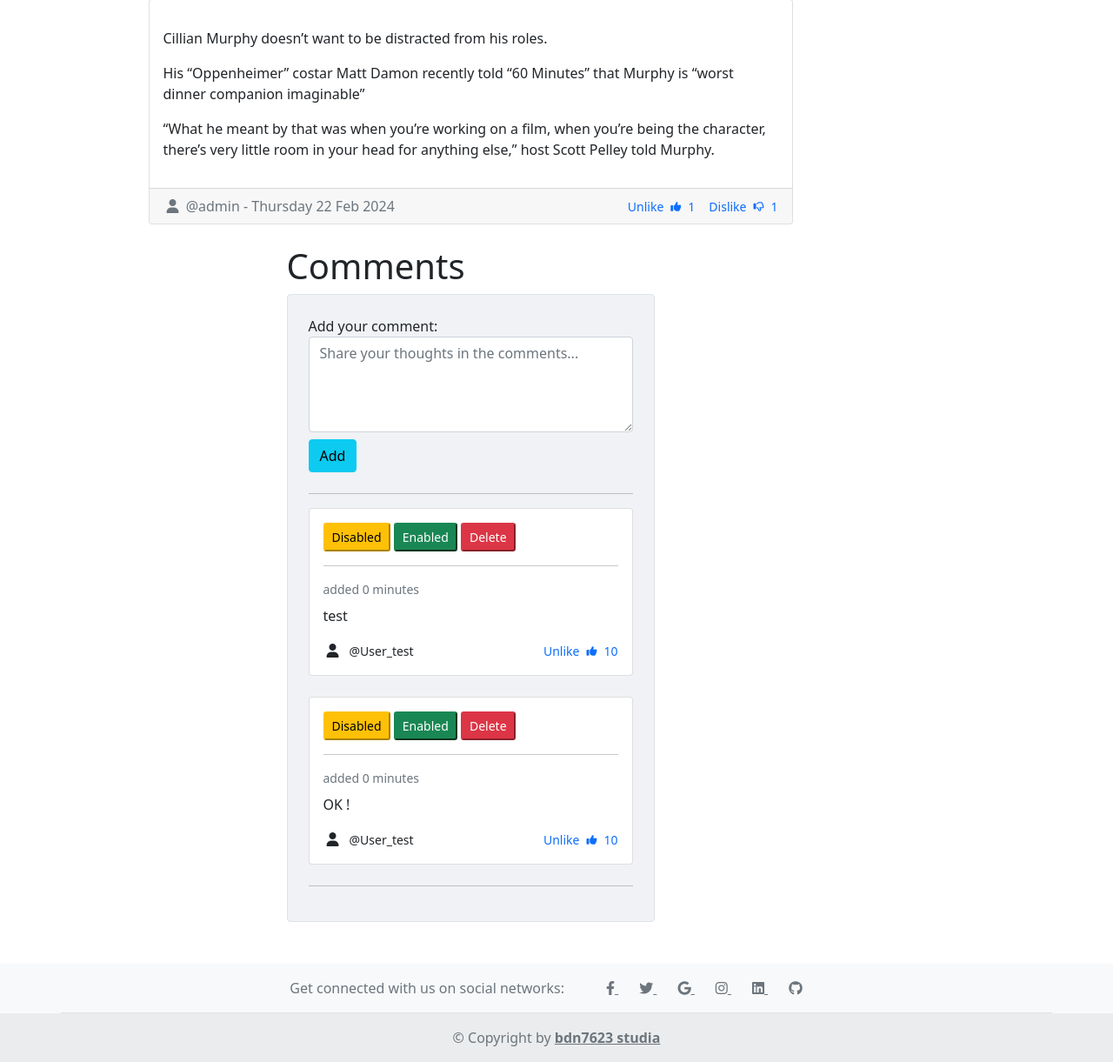
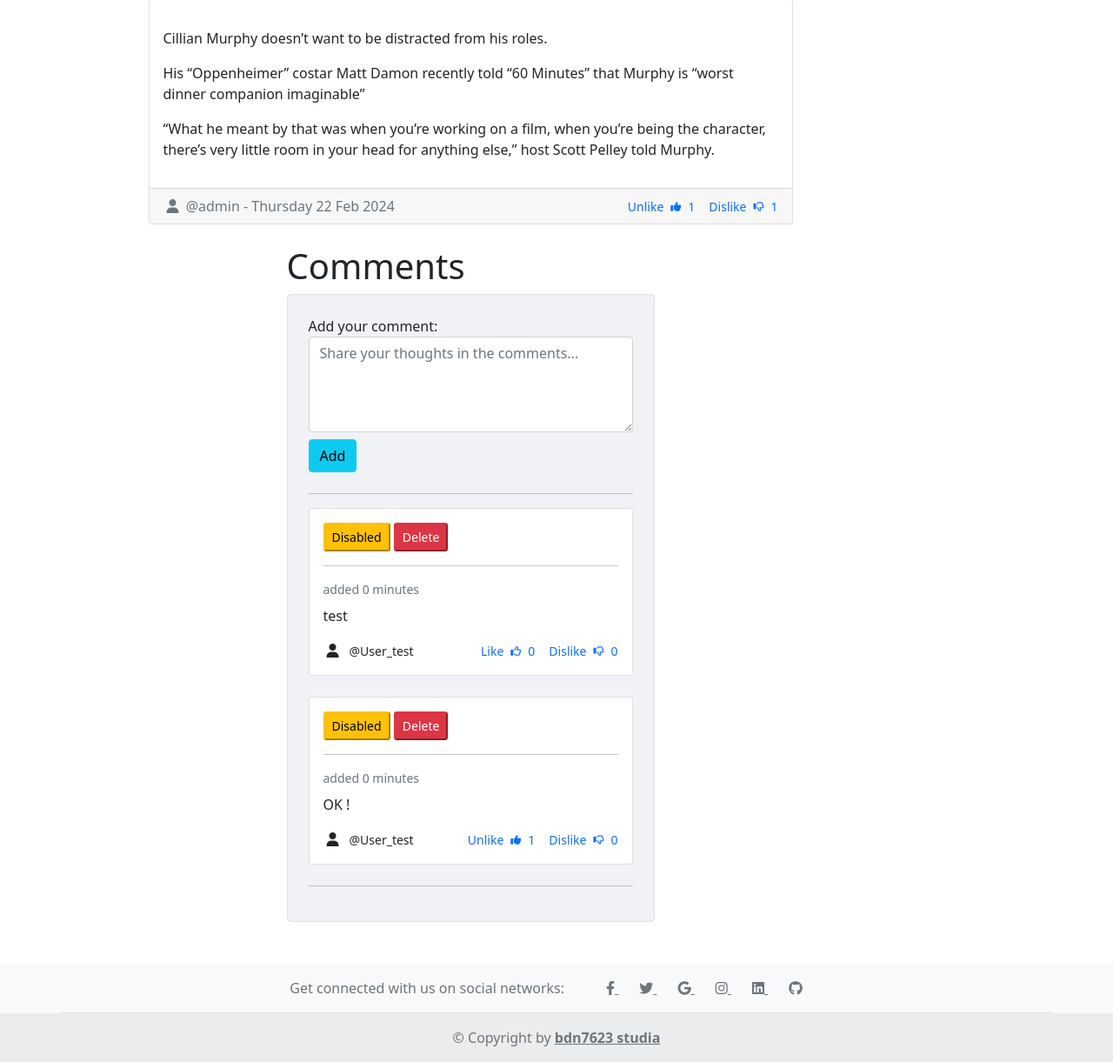
Before and after one commit to bdn7623/Django_site_AN_1, a Django app: a page that uses templates/base/nav/_header.html in a window 1280 px wide. Shown: the part 677-1898 px from the top of the page at 87% size. Run offline with Django 5.2, Linux system fonts and the light colour scheme; a user stored in the database is signed in; data comes from the database, SQL or seed files in the repository; both versions use the stored data as it was after the commit; data that the repository does not hold is empty.

Commit message:
Blog.app: added scroll to, coments(like, dislike, delete, enable\disable)

```diff
--- a/blog/models.py
+++ b/blog/models.py
@@ -121,6 +121,12 @@ class Comment(models.Model):
     def __str__(self):
         return f'{self.author} - {self.post.title}'
 
+    def is_liked_by(self, user):
+        return self.likes.filter(user=user).exists()
+
+    def is_disliked_by(self, user):
+        return self.dislikes.filter(user=user).exists()
+
 
 class CommentLike(models.Model):
     """
--- a/blog/urls.py
+++ b/blog/urls.py
@@ -12,4 +12,8 @@ urlpatterns = [
     path('post/<int:post_id>/like/', like_post, name='post_like'),
     path('post/<int:post_id>/dislike/', dislike_post, name='post_dislike'),
     path('post/<int:post_id>/add_comment/', add_comment, name='add_comment'),
+    path('comment/<int:comment_id>/like/', like_comment, name='comment_like'),
+    path('comment/<int:comment_id>/dislike/', dislike_comment, name='comment_dislike'),
+    path('delete-comment/<int:comment_id>/', delete_comment, name='delete_comment'),
+    path('toggle_comment_active/<int:comment_id>/', toggle_comment_active, name='toggle_comment_active')
 ]
--- a/blog/views.py
+++ b/blog/views.py
@@ -1,10 +1,11 @@
 import re
 
-from django.contrib.auth.decorators import login_required
+from django.contrib.auth.decorators import login_required, user_passes_test
+from django.http import HttpResponseRedirect
 from django.shortcuts import render, get_object_or_404, redirect
 from django.db.models import Q
 
-from .models import Post, PostLike, PostDislike
+from .models import Post, PostLike, PostDislike, Comment, CommentLike, CommentDislike
 from .utils import paginate_objects
 
 from .forms import CommentForm
@@ -144,7 +145,7 @@ def like_post(request, post_id):
         if post.is_disliked_by(request.user):
             dislike = post.dislikes.get(user=request.user)
             dislike.delete()
-    return redirect(post.get_absolute_url())
+    return HttpResponseRedirect(f'{post.get_absolute_url()}#postlikeDislike')
 
 
 @login_required
@@ -169,7 +170,7 @@ def dislike_post(request, post_id):
         if post.is_liked_by(request.user):
             like = post.likes.get(user=request.user)
             like.delete()
-    return redirect(post.get_absolute_url())
+    return HttpResponseRedirect(f'{post.get_absolute_url()}#postlikeDislike')
 
 
 @login_required
@@ -192,4 +193,59 @@ def add_comment(request, post_id):
             new_comment.post = post
             new_comment.author = request.user
             new_comment.save()
-    return redirect(post.get_absolute_url())
+    return HttpResponseRedirect(f'{post.get_absolute_url()}#postAdd')
+
+
+@login_required
+def like_comment(request, comment_id):
+    comment = get_object_or_404(Comment, id=comment_id)
+
+    if comment.is_liked_by(request.user):
+        like = comment.likes.get(user=request.user)
+        like.delete()
+    else:
+        CommentLike.objects.create(comment=comment, user=request.user)
+        if comment.is_disliked_by(request.user):
+            dislike = comment.dislikes.get(user=request.user)
+            dislike.delete()
+    return HttpResponseRedirect(f'{comment.post.get_absolute_url()}#commentLike{comment.id}')
+
+
+@login_required
+def dislike_comment(request, comment_id):
+    comment = get_object_or_404(Comment, id=comment_id)
+
+    if comment.is_disliked_by(request.user):
+        dislike = comment.dislikes.get(user=request.user)
+        dislike.delete()
+    else:
+        CommentDislike.objects.create(comment=comment, user=request.user)
+        if comment.is_liked_by(request.user):
+            like = comment.likes.get(user=request.user)
+            like.delete()
+    return HttpResponseRedirect(f'{comment.post.get_absolute_url()}#commentLike{comment.id}')
+
+
+@login_required
+@user_passes_test(lambda user: user.is_superuser)
+def delete_comment(request, comment_id):
+    comment = get_object_or_404(Comment, id=comment_id)
+    comment.delete()
+    return HttpResponseRedirect(f'{comment.post.get_absolute_url()}#comments')
+"""
+@login_required
+def toggle_comment_active(request, comment_id):
+    comment = get_object_or_404(Comment, id=comment_id)
+    if request.user == comment.author or comment.usr.is_superuser:
+        comment.save()
+    return HttpResponseRedirect(f'{comment.post.get_absolute_url()}#comments')
+"""
+
+
+@login_required
+@user_passes_test(lambda user: user.is_superuser)
+def toggle_comment_active(request, comment_id):
+    comment = get_object_or_404(Comment, id=comment_id)
+    comment.active = not comment.active
+    comment.save()
+    return HttpResponseRedirect(f'{comment.post.get_absolute_url()}#comments')
--- /dev/null
+++ b/static/js/scroll_to_like.js
@@ -0,0 +1,16 @@
+window.onload = function () {
+    if (window.location.hash === '#postlikeDislike') {
+        let postFooter = document.getElementById('postlikeDislike');
+        postFooter.scrollIntoView();
+    }
+    if (window.location.hash === '#comments') {
+        let commentsFooter = document.getElementById('comments');
+        commentsFooter.scrollIntoView();
+    }
+    if (window.location.hash.includes('#likeComment')) {
+        let commentFooter = document.getElementById(window.location.hash.slice(1));
+        if (commentFooter) {
+            commentFooter.scrollIntoView();
+        }
+    }
+}
--- a/templates/base/_pagination.html
+++ b/templates/base/_pagination.html
@@ -12,8 +12,7 @@
         <li class="page-item"><a class="page-link" href="?page={{ page.number }}"><strong>{{ page.number }}</strong></a>
         </li>
         {% if page.has_next %}
-        <li class="page-item"><a class="page-link" href="?page={{ page.next_page_number }}">{{ page.next_page_number
-            }}</a></li>
+        <li class="page-item"><a class="page-link" href="?page={{ page.next_page_number }}">{{ page.next_page_number }}</a></li>
         {% endif %}
 
         {% if page.has_next %}
--- a/templates/base/nav/_header.html
+++ b/templates/base/nav/_header.html
@@ -64,6 +64,7 @@
             <div class="text-end">
                 <button type="button" class="btn btn-outline-light me-2">Login</button>
                 <button type="button" class="btn btn-warning">Sign-up</button>
+                {{request.user}}
             </div>
         </div>
     </div>
--- a/templates/blog/post/detail.html
+++ b/templates/blog/post/detail.html
@@ -1,5 +1,6 @@
 {% extends 'base/_base.html' %}
 {% load blog_filters %}
+{% load static %}
 
 {% block title %}
 {{ post.title }}
@@ -17,7 +18,7 @@
             <img src="{{ post.image_url }}" alt="" class="img-fluid mx-auto d-block mb-3">
         </div>
 
-        <div class="card mb-4">
+        <div class="card mb-4" id="postlikeDislike">
             <div class="card-body">
                 <p class="card-text">{{ post.body|linebreaks }}</p>
             </div>
@@ -28,7 +29,7 @@
                     - {{ post.publish|date:"l d M Y" }}
                 </p>
 
-                <div class="d-flex align-items-center ml-auto" id="postFooter">
+                <div class="d-flex align-items-center ml-auto">
                     <div class="d-flex flex-row align-items-center text-primary">
                         {% if post|is_liked_by:request.user %}
                         <p class="small mb-0">Unlike</p>
@@ -61,7 +62,6 @@
                     </div>
                 </div>
 
-
             </div>
         </div>
     </div>
@@ -70,7 +70,7 @@
     <div class="row d-flex justify-content-center">
         <div class="col-md-8 col-lg-6">
             <h1>Comments</h1>
-            <div class="card shadow-0 border" style="background-color: #f0f2f5;">
+            <div class="card shadow-0 border" style="background-color: #f0f2f5;" id="postAdd">
                 <div class="card-body p-4">
 
                     <div class="form-outline mb-4" id="comments">
@@ -85,21 +85,30 @@
                     <hr>
                     {% if post.comments.count %}
                     {% for comment in post.comments.all %}
-                    <div class="card mb-4" id="">
+                    <div class="card mb-4">
                         <div class="card-body">
-                            <a href="" class="text-decoration-none">
+                            {% if request.user.is_superuser %}
+                            <a href="{% url 'blog:toggle_comment_active' comment.id %}" class="text-decoration-none">
+                              {% if comment.active %}
                               <button class="btn-sm btn-warning ms-auto">Disabled</button>
+                              {% else %}
                               <button class="btn-sm btn-success ms-auto">Enabled</button>
+                              {% endif %}
                             </a>
-                            <a href="" class="text-decoration-none">
+                            <a href="{% url 'blog:delete_comment' comment.id %}" class="text-decoration-none">
                               <button class="btn-sm btn-danger ms-auto">Delete</button>
                             </a>
+                            {% endif %}
                             <hr>
 
                             <p class="small text-muted mb-2">added {{ comment.created|timesince }}</p>
 
                             <div class="d-flex flex-row align-items-center">
+                                {% if comment.active %}
                                 <p>{{ comment.body }}</p>
+                                {% else %}
+                                <p><strong><i>Comment has been disabled by admin</i></strong></p>
+                                {% endif %}
                             </div>
 
                             <div class="d-flex justify-content-between">
@@ -110,15 +119,38 @@
 
 
 
-                                <div class="d-flex flex-row align-items-center text-primary">
+
+                                <div class="d-flex justify-content-end" id="commentLike{{ comment.id }}">
+                                    <div class="d-flex flex-row align-items-center text-primary me-3">
+                                        {% if comment|is_liked_by:request.user %}
                                         <p class="small mb-0">Unlike</p>
-                                    <a href="">
+                                        <a href="{% url 'blog:comment_like' comment.id %}">
                                             <i class="fas fa-thumbs-up mx-2 fa-xs" style="margin-top: -0.16rem;"></i>
                                         </a>
-                                    <p class="small mb-0">10</p>
+                                        {% else %}
+                                        <p class="small mb-0">Like</p>
+                                        <a href="{% url 'blog:comment_like' comment.id %}">
+                                            <i class="fa-regular fa-thumbs-up fa-xs mx-2" style="margin-top: -0.16rem;"></i>
+                                        </a>
+                                        {% endif %}
+                                        <p class="small mb-0">{{ comment.likes.count }}</p>
                                     </div>
 
-
+                                    <div class="d-flex flex-row align-items-center text-primary">
+                                        {% if comment|is_disliked_by:request.user %}
+                                        <p class="small mb-0">Undislike</p>
+                                        <a href="{% url 'blog:comment_dislike' comment.id %}">
+                                            <i class="fa-solid fa-thumbs-down mx-2 fa-xs"></i>
+                                        </a>
+                                        {% else %}
+                                        <p class="small mb-0">Dislike</p>
+                                        <a href="{% url 'blog:comment_dislike' comment.id %}">
+                                            <i class="fa-regular fa-thumbs-down mx-2 fa-xs"></i>
+                                        </a>
+                                        {% endif %}
+                                        <p class="small mb-0">{{ comment.dislikes.count }}</p>
+                                    </div>
+                                </div>
 
                             </div>
                         </div>
@@ -132,5 +164,7 @@
             </div>
         </div>
     </div>
+
 </div>
+<script src="{% static 'js/scroll_to_like.js' %}"></script>
 {% endblock content %}
```
Also changed, not shown: db.sqlite3. Lines whose indentation alone changed are shown as unchanged.
